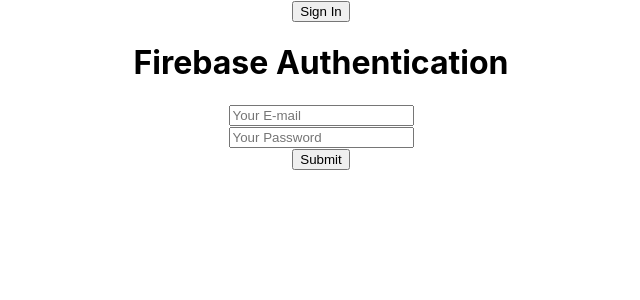
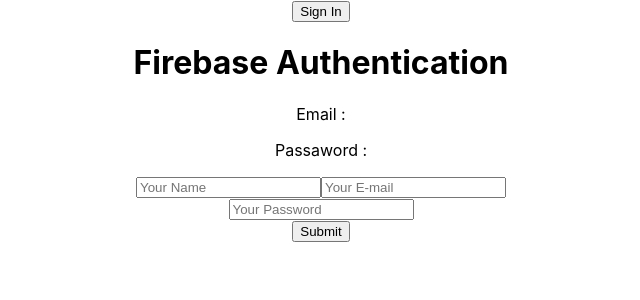
Before and after one commit to RianIslam/firebase-auth, a React (Create React App) app: page / in a window 1280 px wide. Shown: the top 300 px of the page, without its empty margins (319-959 px from the left). Built offline with nearby package versions, Linux system fonts and the light colour scheme; no server answers.

Commit message:
user email

```diff
--- a/src/App.js
+++ b/src/App.js
@@ -12,6 +12,7 @@
     isSignIn:false,
     name: '',
     email: '',
+    password: '',
     photo: ''
   })
 
@@ -53,16 +54,21 @@
   }
 
   const handleBlur = (e) =>{
-    console.log(e.target.name, e.target.value)
+    let  isFormValid = true;
+
     if(e.target.name === "email"){
-      const inEmailValid = /\S+@\S+\.\S+/.test(e.target.value)
-      console.log(inEmailValid)
+      const isFormValid = /\S+@\S+\.\S+/.test(e.target.value)
+
     }
     if(e.target.name === "password"){
       const isPassValid =e.target.value.length > 6;
       const passWordHasNumber = /\d{1}/.test(e.target.value);
-      console.log(isPassValid);
-      console.log(passWordHasNumber)
+      isFormValid =isPassValid   && passWordHasNumber;
+    }
+    if(isFormValid){
+      const newUserInfo ={...user};
+      newUserInfo[e.target.name] = e.target.value;
+      setUser(newUserInfo)
     }
 
   }
@@ -87,7 +93,10 @@
       }
 
       <h1>Firebase Authentication</h1>
+      <p>Email : {user.email}</p>
+      <p>Passaword : {user.password}</p>
       <form onSubmit={handleSubmit}  action="">
+      <input type="text" name="name" placeholder="Your Name"/>
       <input type="email" name="email" onBlur={handleBlur} placeholder="Your E-mail" required/>
       <br/>
       <input type="password" name="password" onBlur={handleBlur} placeholder="Your Password" required id=""/>
```
